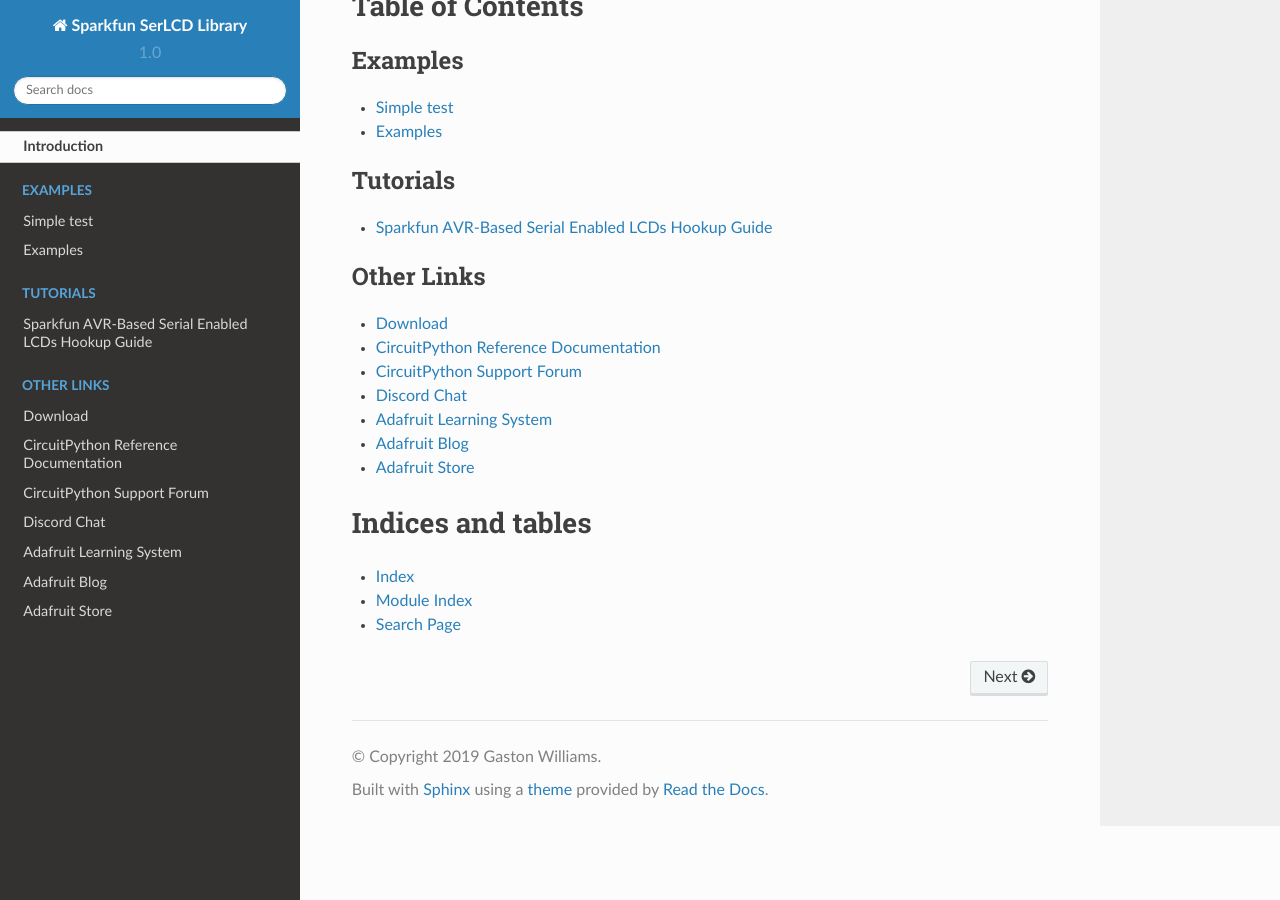
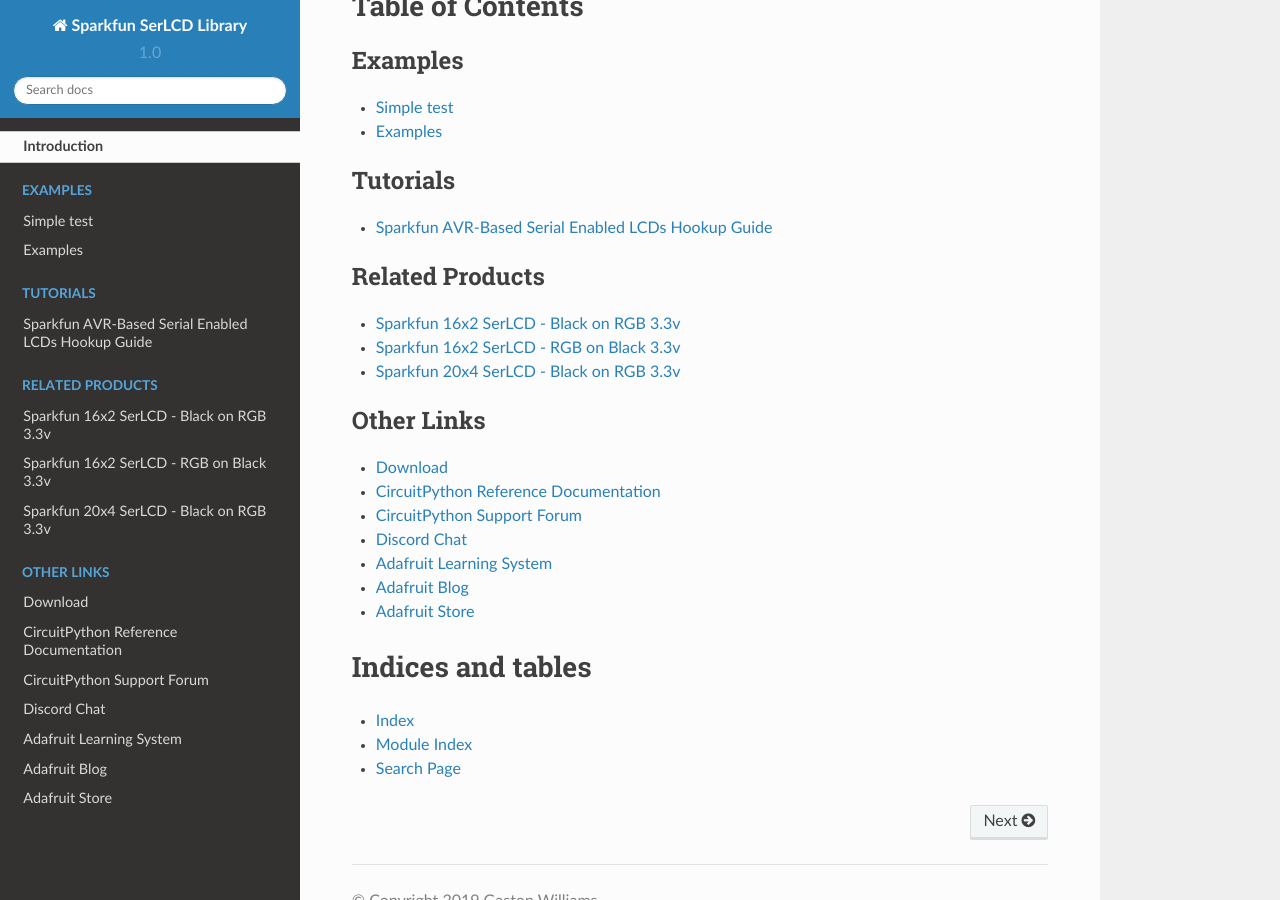
Before and after one commit to fourstix/Sparkfun_CircuitPython_SerLCD, a Sphinx documentation site: the page built from docs/index.rst, in a window 1280 px wide and 900 px high, scrolled down 4994 px. Built offline with Sphinx 7.4.7 and the Read the Docs theme 2.0.0, drawn with Linux system fonts in a browser that asks for light colours.

Commit message:
fixed todo in index.rst

```diff
--- a/docs/index.rst
+++ b/docs/index.rst
@@ -28,8 +28,9 @@
 .. toctree::
     :caption: Related Products
 
-.. todo:: Add any product links here. If there are none, then simply delete this todo and leave
-    the toctree above for use later.
+    Sparkfun 16x2 SerLCD - Black on RGB 3.3v <https://www.sparkfun.com/products/14072>
+    Sparkfun 16x2 SerLCD - RGB on Black 3.3v <https://www.sparkfun.com/products/14073>
+    Sparkfun 20x4 SerLCD - Black on RGB 3.3v <https://www.sparkfun.com/products/14074>
 
 .. toctree::
     :caption: Other Links
```
